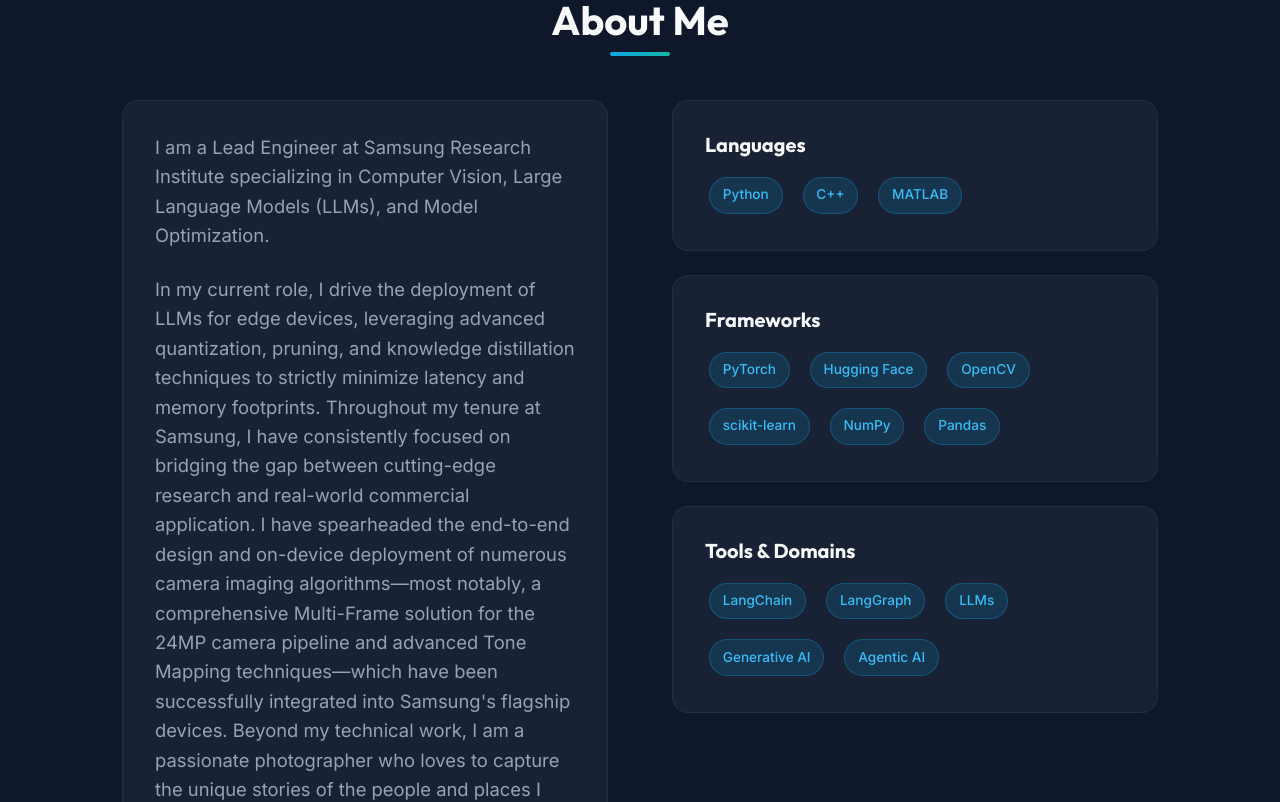
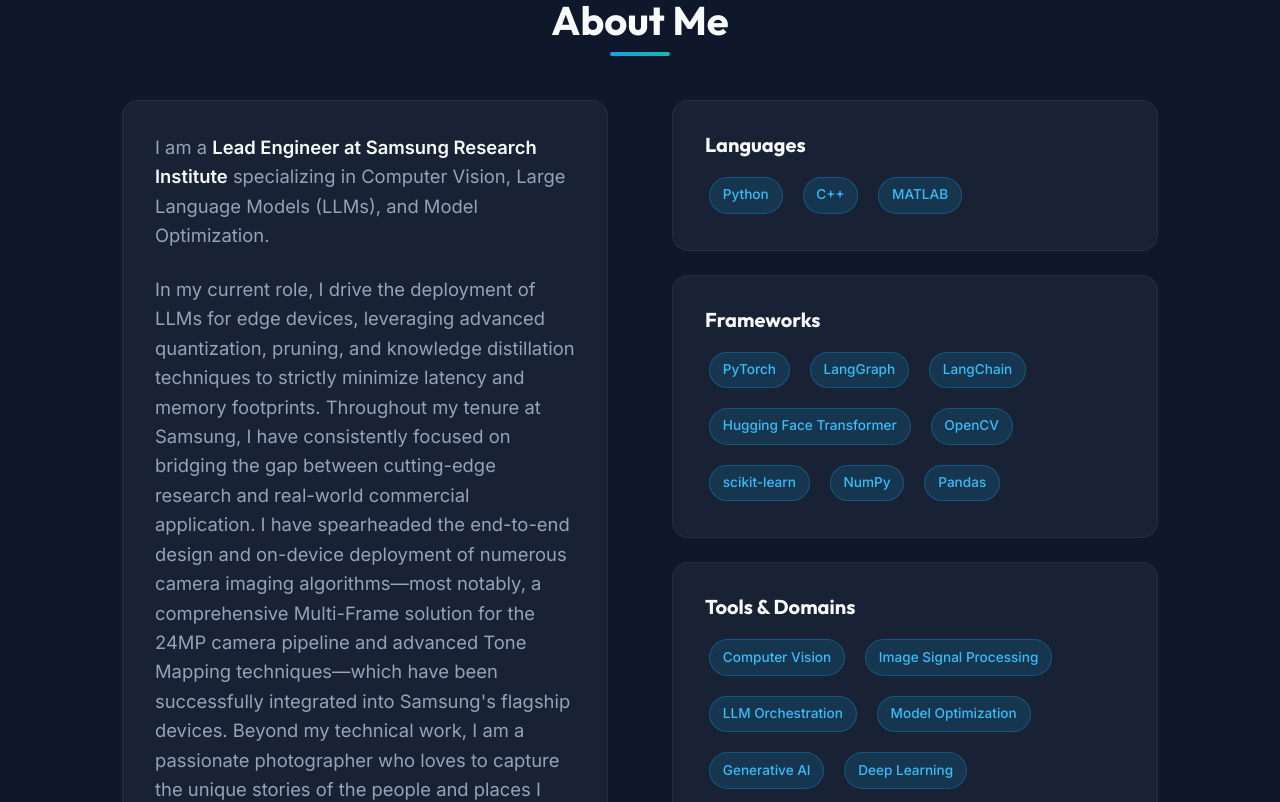
Before and after one commit to PrinceArya/Portfolio, a React (Vite) app: page / in a window 1280 px wide. Shown: the part 900-1702 px from the top of the page. Built offline with nearby package versions, Linux system fonts and the light colour scheme.

Commit message:
Added  skills and highlighted the role in samsung

```diff
--- a/src/components/About.jsx
+++ b/src/components/About.jsx
@@ -9,7 +9,7 @@
       <div className="about-grid">
         <div className="about-text glass-card">
           <p className="about-bio">
-            I am a Lead Engineer at Samsung Research Institute specializing in Computer Vision, Large Language Models (LLMs), and Model Optimization.
+            I am a <strong>Lead Engineer at Samsung Research Institute</strong> specializing in Computer Vision, Large Language Models (LLMs), and Model Optimization.
           </p>
           <p className="about-bio">
             In my current role, I drive the deployment of LLMs for edge devices, leveraging advanced quantization, pruning, and knowledge distillation
@@ -36,7 +36,9 @@
               <h3>Frameworks</h3>
               <div className="skill-list">
                 <span className="badge">PyTorch</span>
-                <span className="badge">Hugging Face</span>
+                <span className="badge">LangGraph</span>
+                <span className="badge">LangChain</span>
+                <span className="badge">Hugging Face Transformer</span>
                 <span className="badge">OpenCV</span>
                 <span className="badge">scikit-learn</span>
                 <span className="badge">NumPy</span>
@@ -47,11 +49,12 @@
             <div className="skill-category glass-card">
               <h3>Tools & Domains</h3>
               <div className="skill-list">
-                <span className="badge">LangChain</span>
-                <span className="badge">LangGraph</span>
-                <span className="badge">LLMs</span>
+                <span className="badge">Computer Vision</span>
+                <span className="badge">Image Signal Processing</span>
+                <span className="badge">LLM Orchestration</span>
+                <span className="badge">Model Optimization</span>
                 <span className="badge">Generative AI</span>
-                <span className="badge">Agentic AI</span>
+                <span className="badge">Deep Learning</span>
               </div>
             </div>
           </div>
--- a/src/components/Projects.jsx
+++ b/src/components/Projects.jsx
@@ -15,14 +15,15 @@
               <h3 className="project-title" style={{ margin: 0, fontSize: '2.2rem' }}>NTIRE 2026: Efficient Burst HDR & Restoration</h3>
             </div>
             <p className="project-desc" style={{ textAlign: 'center', fontSize: '1.1rem', margin: '0 auto 2rem auto', maxWidth: '800px' }}>
-              Developed a multi-stage pipeline for the NTIRE 2026 challenge to merge 9 RAW frames into a single high-quality HDR RGB image. The architecture utilizes a Pyramid Cross-Attention Alignment (PCAA) module for spatial alignment, a Multi-Scale Gated Module (MSGM) for adaptive feature combination, and a SplitterNet for HDR reconstruction.
-              <br/><br/>
+              Developed a multi-stage pipeline for the NTIRE 2026 challenge to merge 9 RAW frames into a single high-quality HDR RGB image. The architecture utilizes a Pyramid Cross-Attention Alignment (PCAA) module for spatial alignment, a Multi-Scale Gated Module (MSGM) for adaptive feature combination, and a SplitterNet based model for HDR reconstruction.
+              <br /><br />
               Achieved validation scores of <strong>PSNR 39.45</strong> and <strong>SSIM 0.97</strong>. The method outperforms baseline models while maintaining an extremely low parameter count (3.3M) and computational efficiency (0.087 TFLOPs), validating its suitability for on-device mobile deployment.
             </p>
             <div className="project-tech" style={{ justifyContent: 'center' }}>
               <span className="badge">Computer Vision</span>
               <span className="badge">PyTorch</span>
               <span className="badge">HDR Fusion</span>
+              <span className="badge">Vision Transformer</span>
               <span className="badge">Cross-Attention</span>
             </div>
           </div>
```
